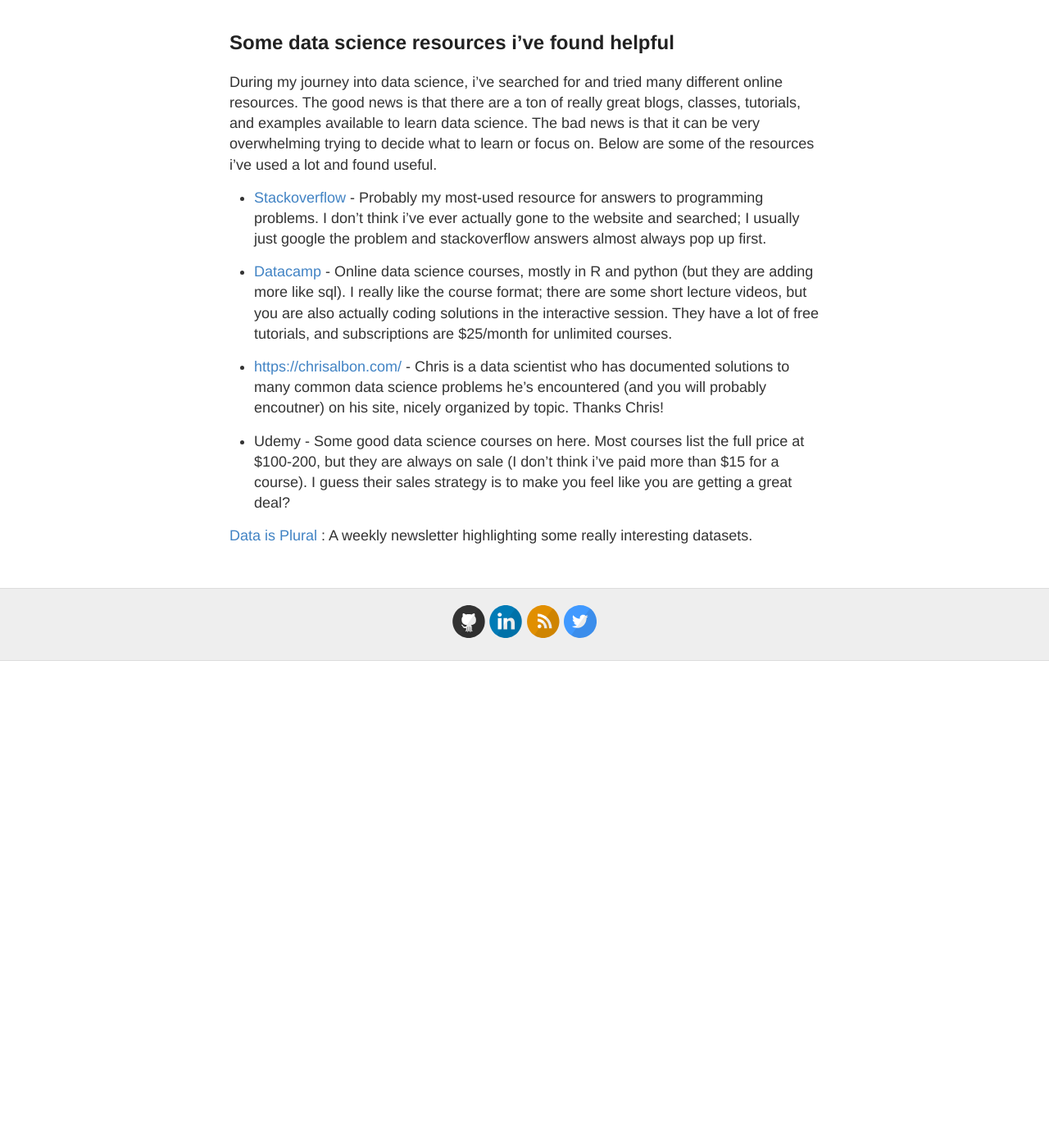
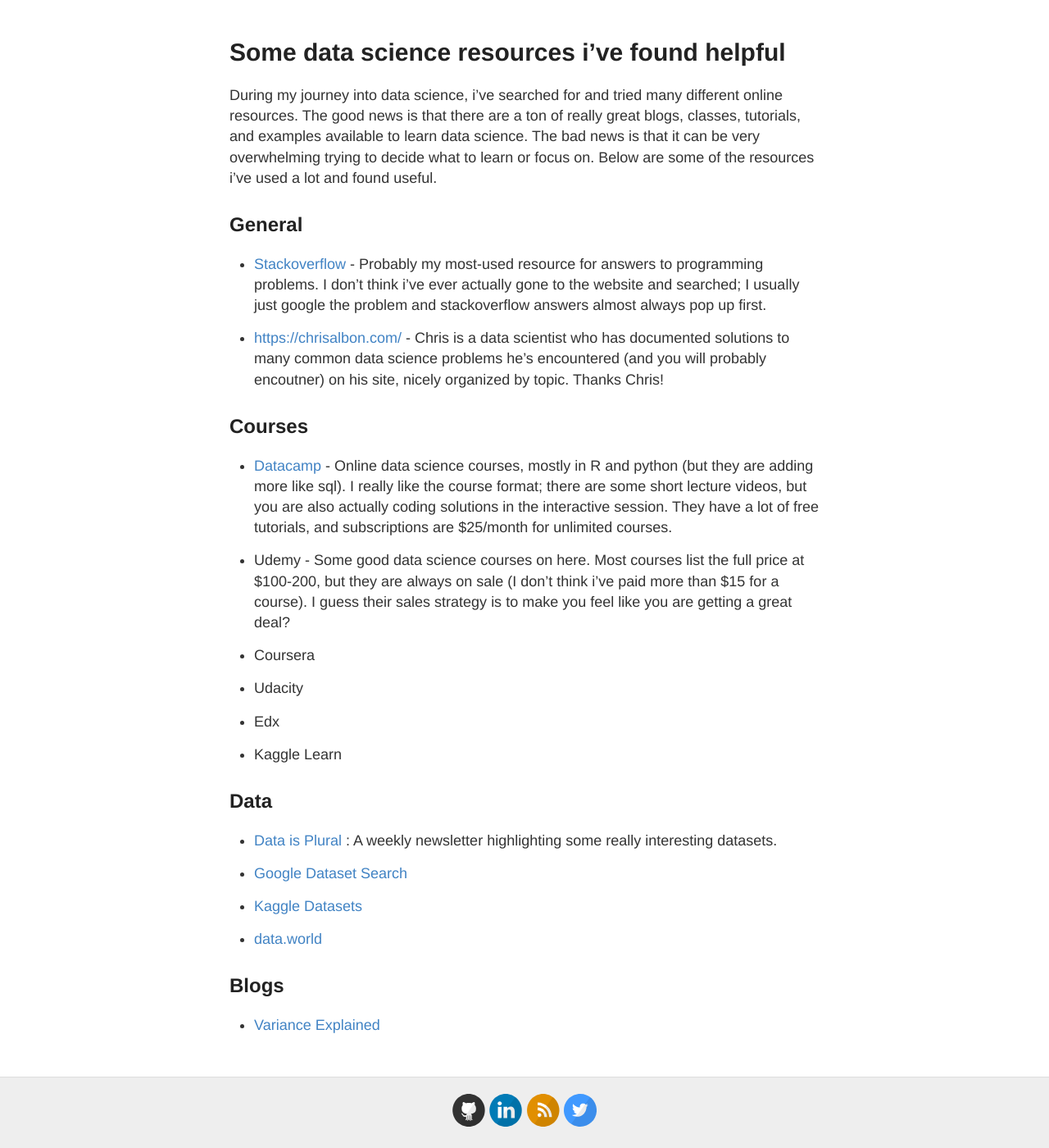
Before and after one commit to andypicke/andypicke.github.io, a Jekyll site: the page built from Resources.md, in a window 1280 px wide and 1400 px high, scrolled down 204 px. Shown: the whole window at 82% size. Built offline with Jekyll 4.4.1, drawn with Linux system fonts in a browser that asks for light colours; our own code applies the rules of GitHub Pages for plain Markdown files; before the commit the page ends 1010 px from its top, so only the background shows below that.

Commit message:
Update Resources.md

```diff
--- a/Resources.md
+++ b/Resources.md
@@ -1,14 +1,39 @@
 
-## Some data science resources i've found helpful
+# Some data science resources i've found helpful
 
 During my journey into data science, i've searched for and tried many different online resources. The good news is that there are a ton of really great blogs, classes, tutorials, and examples available to learn data science. The bad news is that it can be very overwhelming trying to decide what to learn or focus on. Below are some of the resources i've used a lot and found useful.
 
-- [Stackoverflow](https://stackoverflow.com/) - Probably my most-used resource for answers to programming problems. I don't think i've ever actually gone to the website and searched; I usually just google the problem and stackoverflow answers almost always pop up first.
+## General
 
-- [Datacamp](https://www.datacamp.com/) - Online data science courses, mostly in R and python (but they are adding more like sql). I really like the course format; there are some short lecture videos, but you are also actually coding solutions in the interactive session. They have a lot of free tutorials, and subscriptions are $25/month for unlimited courses.
+* [Stackoverflow](https://stackoverflow.com/) - Probably my most-used resource for answers to programming problems. I don't think i've ever actually gone to the website and searched; I usually just google the problem and stackoverflow answers almost always pop up first.
 
-- <https://chrisalbon.com/> - Chris is a data scientist who has documented solutions to many common data science problems he's encountered (and you will probably encoutner) on his site, nicely organized by topic. Thanks Chris!
+* <https://chrisalbon.com/> - Chris is a data scientist who has documented solutions to many common data science problems he's encountered (and you will probably encoutner) on his site, nicely organized by topic. Thanks Chris!
 
-- Udemy - Some good data science courses on here. Most courses list the full price at $100-200, but they are always on sale (I don't think i've paid more than $15 for a course). I guess their sales strategy is to make you feel like you are getting a great deal?
 
-[Data is Plural](https://tinyletter.com/data-is-plural) : A weekly newsletter highlighting some really interesting datasets.
+## Courses
+
+* [Datacamp](https://www.datacamp.com/) - Online data science courses, mostly in R and python (but they are adding more like sql). I really like the course format; there are some short lecture videos, but you are also actually coding solutions in the interactive session. They have a lot of free tutorials, and subscriptions are $25/month for unlimited courses.
+
+* Udemy - Some good data science courses on here. Most courses list the full price at $100-200, but they are always on sale (I don't think i've paid more than $15 for a course). I guess their sales strategy is to make you feel like you are getting a great deal?
+
+* Coursera
+
+* Udacity
+
+* Edx
+
+* Kaggle Learn
+
+## Data
+
+* [Data is Plural](https://tinyletter.com/data-is-plural) : A weekly newsletter highlighting some really interesting datasets.
+
+* [Google Dataset Search](https://datasetsearch.research.google.com/)
+
+* [Kaggle Datasets](https://www.kaggle.com/datasets)
+
+* [data.world](https://data.world/)
+
+## Blogs
+
+* [Variance Explained](http://varianceexplained.org/)
```
